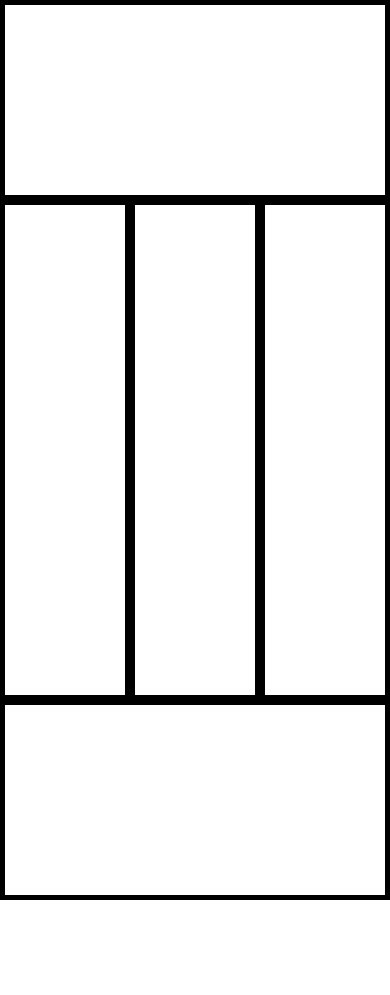
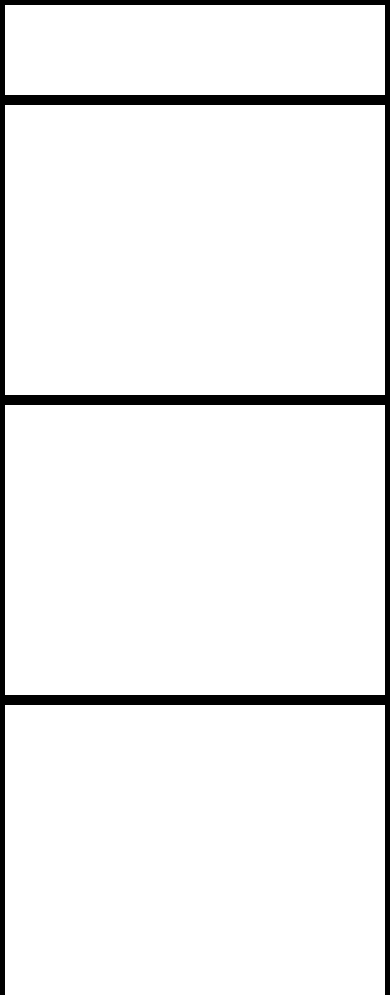
Before and after one commit to lei-rivera/100devs-progress, a plain HTML site: page class6/15-minutes-of-pain-hw/index.html in a window 390 px wide. Shown: the top 995 px of the page. Before the commit the page ends 900 px from the top, so only its background shows below. Drawn offline with Linux system fonts and the light colour scheme.

Commit message:
Add three media queries

```diff
--- a/class6/15-minutes-of-pain-hw/css/style.css
+++ b/class6/15-minutes-of-pain-hw/css/style.css
@@ -21,8 +21,29 @@
 }
 
 section {
-    height: 500px;
-    width: 33.333%;
     border: 5px solid black;
-    float: left;
+
 }
+
+/* Media Queries */
+@media (max-width: 1000px) {
+    section {
+        width: auto;
+        height: 300px;
+        float: none;
+    }
+}
+
+@media (min-width: 1000px) {
+    section {
+        height: 500px;
+        width: 33.333%;
+        float: left;
+    }
+}
+
+@media (max-width: 700px) {
+    .clear {
+        height: 100px;
+    }
+}
--- a/class6/15-minutes-of-pain-hw/index.html
+++ b/class6/15-minutes-of-pain-hw/index.html
@@ -5,7 +5,7 @@
     	<meta name="description" content="Your description goes here">
     	<meta name="keywords" content="one, two, three">
 
-		<title>15 minutes OF PAIN</title>
+		<title>15 Minutes OF PAIN</title>
 
 		<!-- external CSS link -->
 		<link rel="stylesheet" href="css/normalize.css">
```
